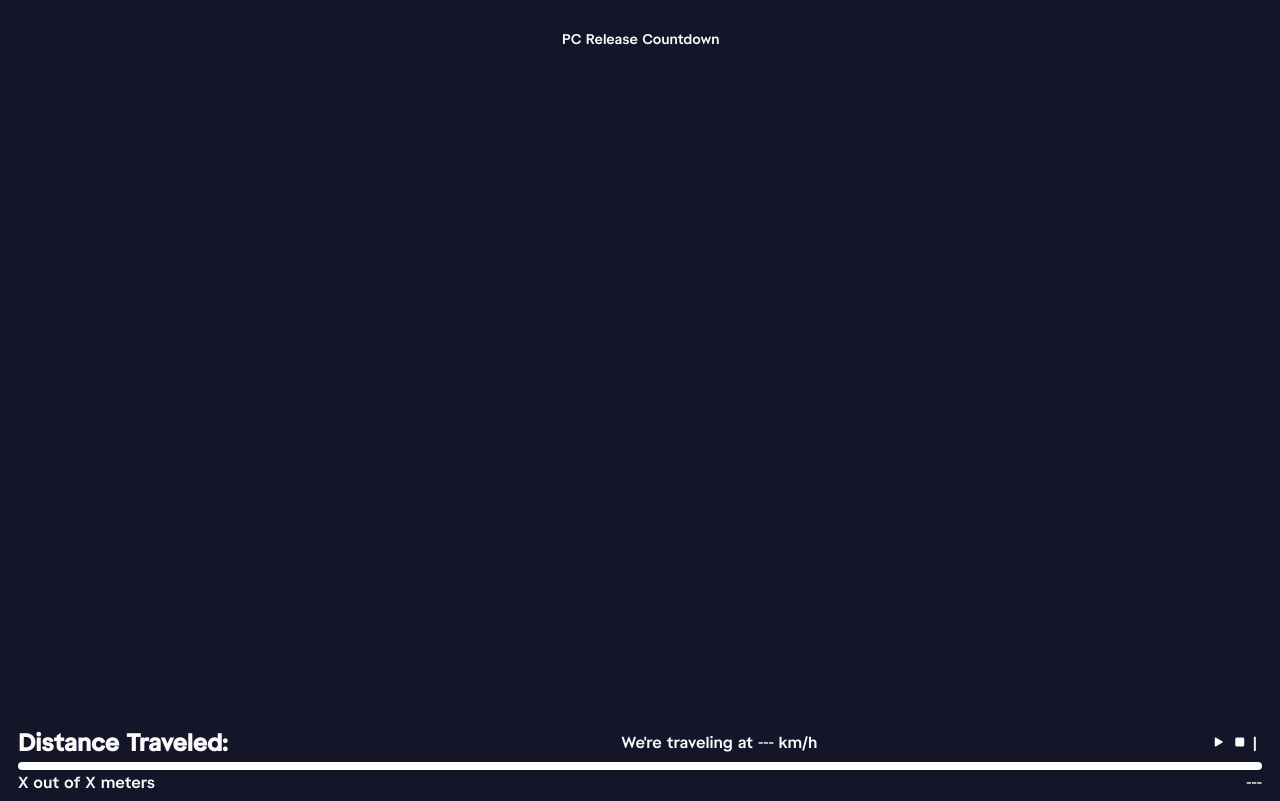
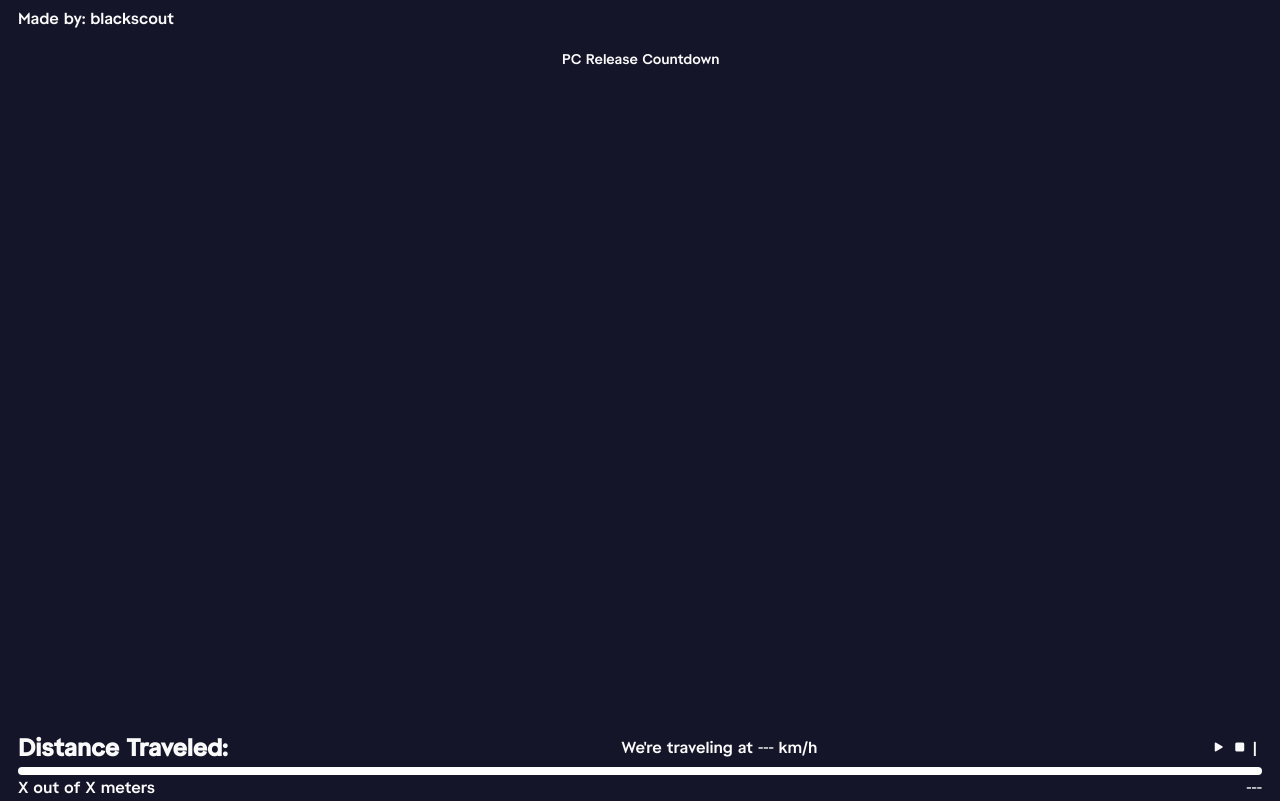
Before and after one commit to bscout9956/bscout9956.github.io, a plain HTML site: page index.html in a window 1280 px wide. Drawn offline with nearby package versions, Linux system fonts and the light colour scheme.

Commit message:
Add header with attribution

```diff
--- a/index.html
+++ b/index.html
@@ -22,6 +22,7 @@
 
 <body>
     <script type="module" src="./main.js"></script>
+    <header class="gta-font">Made by: blackscout</header>
     <div class="container">
         <div class="progress-control-container">
             <div class="progress-control gta-font">
@@ -29,7 +30,6 @@
                 <h2 id="days-remaining"></h2>
             </div>
         </div>
-
 
         <div class="map" id="map"></div>
 
--- a/style.css
+++ b/style.css
@@ -3,10 +3,14 @@ body {
     overflow: hidden;
 }
 
+header {
+    padding-left: 10px;
+}
+
 .container {
     display: flex;
     flex-direction: column;
-    height: 95vh;
+    height: 93vh;
     padding: 10px;
 }
 
@@ -59,7 +63,7 @@ body {
 .progress-control-container {
     display: flex;
     position: absolute;
-    top: 2.5vh;
+    top: 5vh;
     z-index: 1;
     justify-content: center;
     width: 100%;
```
